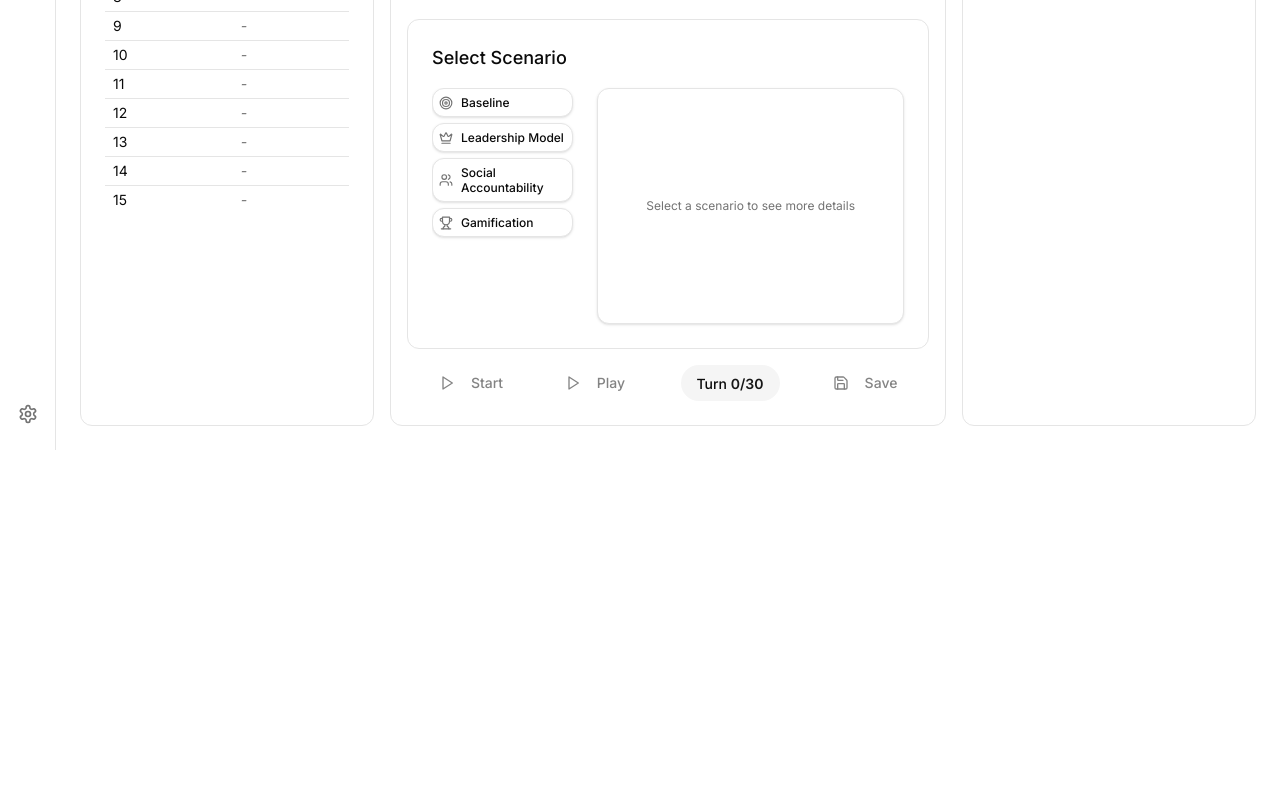
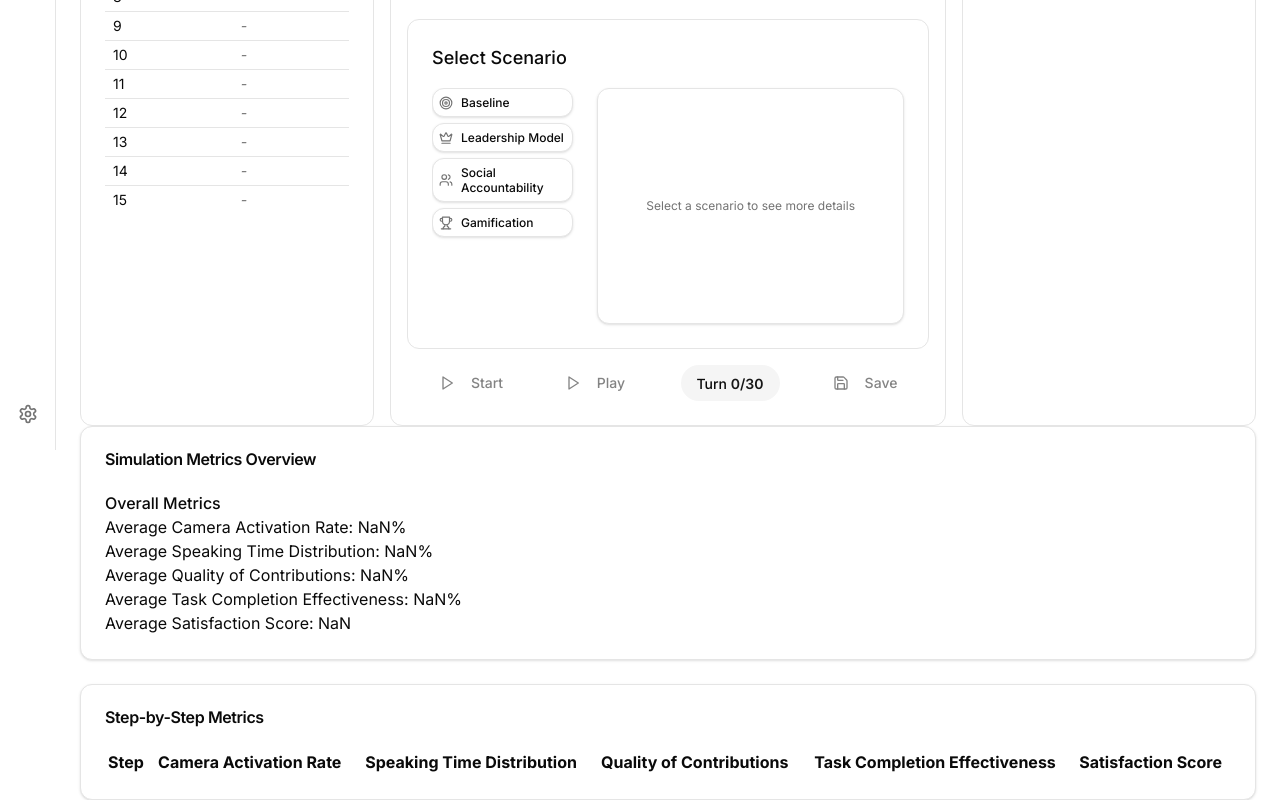
Before and after one commit to matiashoyld/icebreakers, a Next.js app: page / in a window 1280 px wide. Shown: the part 350-1150 px from the top of the page. Before the commit the page ends 800 px from the top, so only its background shows below. Built offline with nearby package versions, Linux system fonts and the light colour scheme.

Commit message:
set up database

```diff
--- a/app/page.tsx
+++ b/app/page.tsx
@@ -2,6 +2,8 @@
 
 import { useToast } from '@/hooks/use-toast'
 import { useCallback, useEffect, useRef, useState } from 'react'
+import { SimulationDashboard } from '@/components/SimulationDashboard'
+import { useSimulationMetrics } from '@/hooks/useSimulationMetrics'
 
 // UI Components
 import {
@@ -83,6 +85,9 @@ export default function BreakoutRoomSimulator() {
   )
 
   const { toast } = useToast()
+
+  // Use the custom hook to get metrics
+  const { stepMetrics, overallMetrics } = useSimulationMetrics(simulationTurns)
 
   // Function to get the latest engagement score for a participant
   const getLatestEngagement = (participantId: number) => {
@@ -467,6 +472,7 @@ export default function BreakoutRoomSimulator() {
         </Card>
       </div>
       <Toaster />
+      <SimulationDashboard stepMetrics={stepMetrics} overallMetrics={overallMetrics} />
     </div>
   )
 }
--- /dev/null
+++ b/components/SimulationDashboard.tsx
@@ -0,0 +1,74 @@
+import React from 'react';
+import { Card, CardContent, CardHeader, CardTitle } from '@/components/ui/card';
+
+interface DashboardProps {
+  stepMetrics: Array<{
+    step: number;
+    cameraActivationRate: number;
+    speakingTimeDistribution: number;
+    qualityOfContributions: number;
+    taskCompletionEffectiveness: number;
+    satisfactionScore: number;
+  }>;
+  overallMetrics: {
+    averageCameraActivationRate: number;
+    averageSpeakingTimeDistribution: number;
+    averageQualityOfContributions: number;
+    averageTaskCompletionEffectiveness: number;
+    averageSatisfactionScore: number;
+  };
+}
+
+export function SimulationDashboard({ stepMetrics, overallMetrics }: DashboardProps) {
+  return (
+    <div className='space-y-6'>
+      <Card>
+        <CardHeader>
+          <CardTitle>Simulation Metrics Overview</CardTitle>
+        </CardHeader>
+        <CardContent>
+          <h3 className='font-medium'>Overall Metrics</h3>
+          <ul>
+            <li>Average Camera Activation Rate: {overallMetrics.averageCameraActivationRate}%</li>
+            <li>Average Speaking Time Distribution: {overallMetrics.averageSpeakingTimeDistribution}%</li>
+            <li>Average Quality of Contributions: {overallMetrics.averageQualityOfContributions}%</li>
+            <li>Average Task Completion Effectiveness: {overallMetrics.averageTaskCompletionEffectiveness}%</li>
+            <li>Average Satisfaction Score: {overallMetrics.averageSatisfactionScore}</li>
+          </ul>
+        </CardContent>
+      </Card>
+
+      <Card>
+        <CardHeader>
+          <CardTitle>Step-by-Step Metrics</CardTitle>
+        </CardHeader>
+        <CardContent>
+          <table className='w-full'>
+            <thead>
+              <tr>
+                <th>Step</th>
+                <th>Camera Activation Rate</th>
+                <th>Speaking Time Distribution</th>
+                <th>Quality of Contributions</th>
+                <th>Task Completion Effectiveness</th>
+                <th>Satisfaction Score</th>
+              </tr>
+            </thead>
+            <tbody>
+              {stepMetrics.map((metric) => (
+                <tr key={metric.step}>
+                  <td>{metric.step}</td>
+                  <td>{metric.cameraActivationRate}%</td>
+                  <td>{metric.speakingTimeDistribution}%</td>
+                  <td>{metric.qualityOfContributions}%</td>
+                  <td>{metric.taskCompletionEffectiveness}%</td>
+                  <td>{metric.satisfactionScore}</td>
+                </tr>
+              ))}
+            </tbody>
+          </table>
+        </CardContent>
+      </Card>
+    </div>
+  );
+}
--- /dev/null
+++ b/hooks/useSimulationMetrics.ts
@@ -0,0 +1,74 @@
+import { useEffect, useState } from 'react';
+import { SimulationTurn } from '@/lib/services/simulation-service';
+
+interface StepMetrics {
+  step: number;
+  cameraActivationRate: number;
+  speakingTimeDistribution: number;
+  qualityOfContributions: number;
+  taskCompletionEffectiveness: number;
+  satisfactionScore: number;
+}
+
+interface OverallMetrics {
+  averageCameraActivationRate: number;
+  averageSpeakingTimeDistribution: number;
+  averageQualityOfContributions: number;
+  averageTaskCompletionEffectiveness: number;
+  averageSatisfactionScore: number;
+}
+
+export function useSimulationMetrics(simulationTurns: SimulationTurn[]) {
+  const [stepMetrics, setStepMetrics] = useState<StepMetrics[]>([]);
+  const [overallMetrics, setOverallMetrics] = useState<OverallMetrics>({
+    averageCameraActivationRate: 0,
+    averageSpeakingTimeDistribution: 0,
+    averageQualityOfContributions: 0,
+    averageTaskCompletionEffectiveness: 0,
+    averageSatisfactionScore: 0,
+  });
+
+  useEffect(() => {
+    // Logic to calculate stepMetrics and overallMetrics
+    const newStepMetrics: StepMetrics[] = simulationTurns.map((turn, index) => ({
+      step: index + 1,
+      cameraActivationRate: turn.cameraStatus ? 100 : 0, // Example logic
+      speakingTimeDistribution: turn.engagementScore, // Example logic
+      qualityOfContributions: turn.decision.length, // Example logic
+      taskCompletionEffectiveness: turn.action === 'speak' ? 100 : 0, // Example logic
+      satisfactionScore: Math.random() * 100, // Example logic
+    }));
+
+    setStepMetrics(newStepMetrics);
+
+    // Calculate overall metrics
+    const totalMetrics = newStepMetrics.reduce(
+      (acc, metric) => {
+        acc.averageCameraActivationRate += metric.cameraActivationRate;
+        acc.averageSpeakingTimeDistribution += metric.speakingTimeDistribution;
+        acc.averageQualityOfContributions += metric.qualityOfContributions;
+        acc.averageTaskCompletionEffectiveness += metric.taskCompletionEffectiveness;
+        acc.averageSatisfactionScore += metric.satisfactionScore;
+        return acc;
+      },
+      {
+        averageCameraActivationRate: 0,
+        averageSpeakingTimeDistribution: 0,
+        averageQualityOfContributions: 0,
+        averageTaskCompletionEffectiveness: 0,
+        averageSatisfactionScore: 0,
+      }
+    );
+
+    const count = newStepMetrics.length;
+    setOverallMetrics({
+      averageCameraActivationRate: totalMetrics.averageCameraActivationRate / count,
+      averageSpeakingTimeDistribution: totalMetrics.averageSpeakingTimeDistribution / count,
+      averageQualityOfContributions: totalMetrics.averageQualityOfContributions / count,
+      averageTaskCompletionEffectiveness: totalMetrics.averageTaskCompletionEffectiveness / count,
+      averageSatisfactionScore: totalMetrics.averageSatisfactionScore / count,
+    });
+  }, [simulationTurns]);
+
+  return { stepMetrics, overallMetrics };
+}
```
Also changed, not shown: 1 other file (tests, documents, lock files or other folders).
